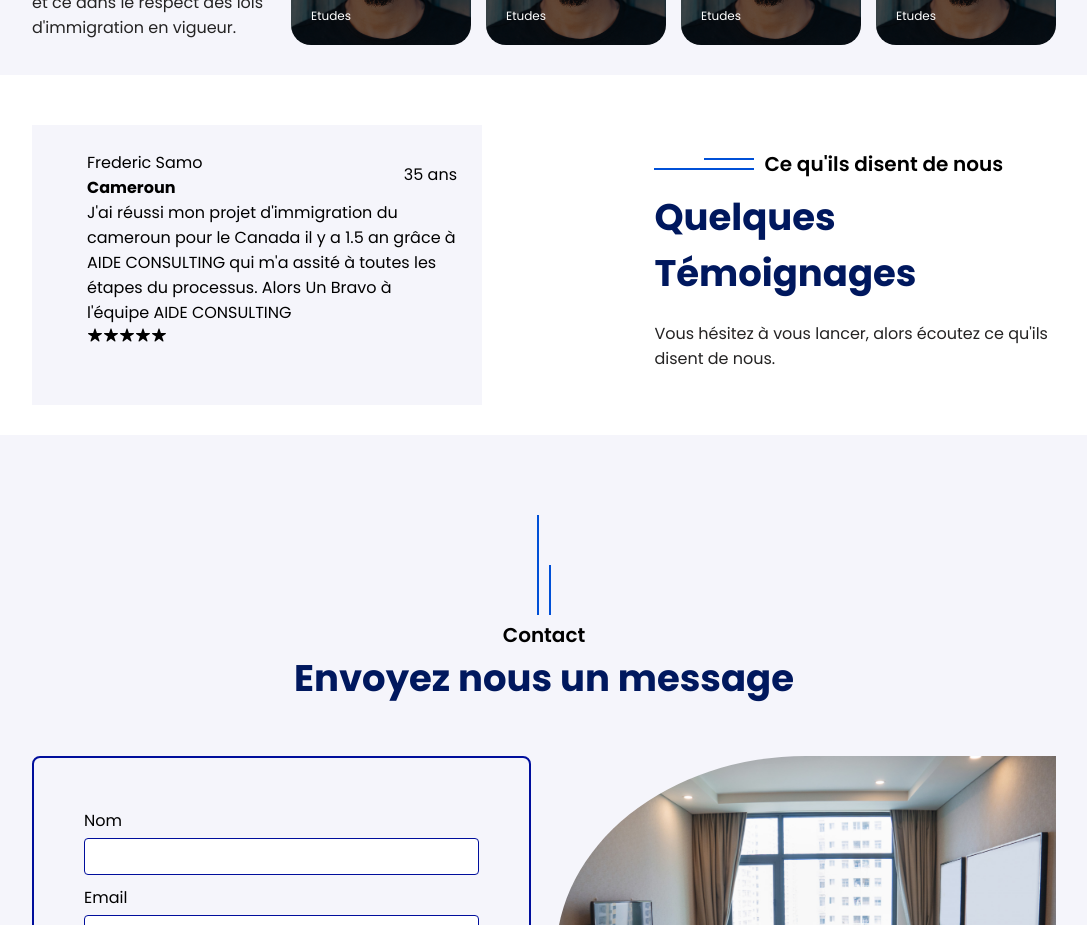
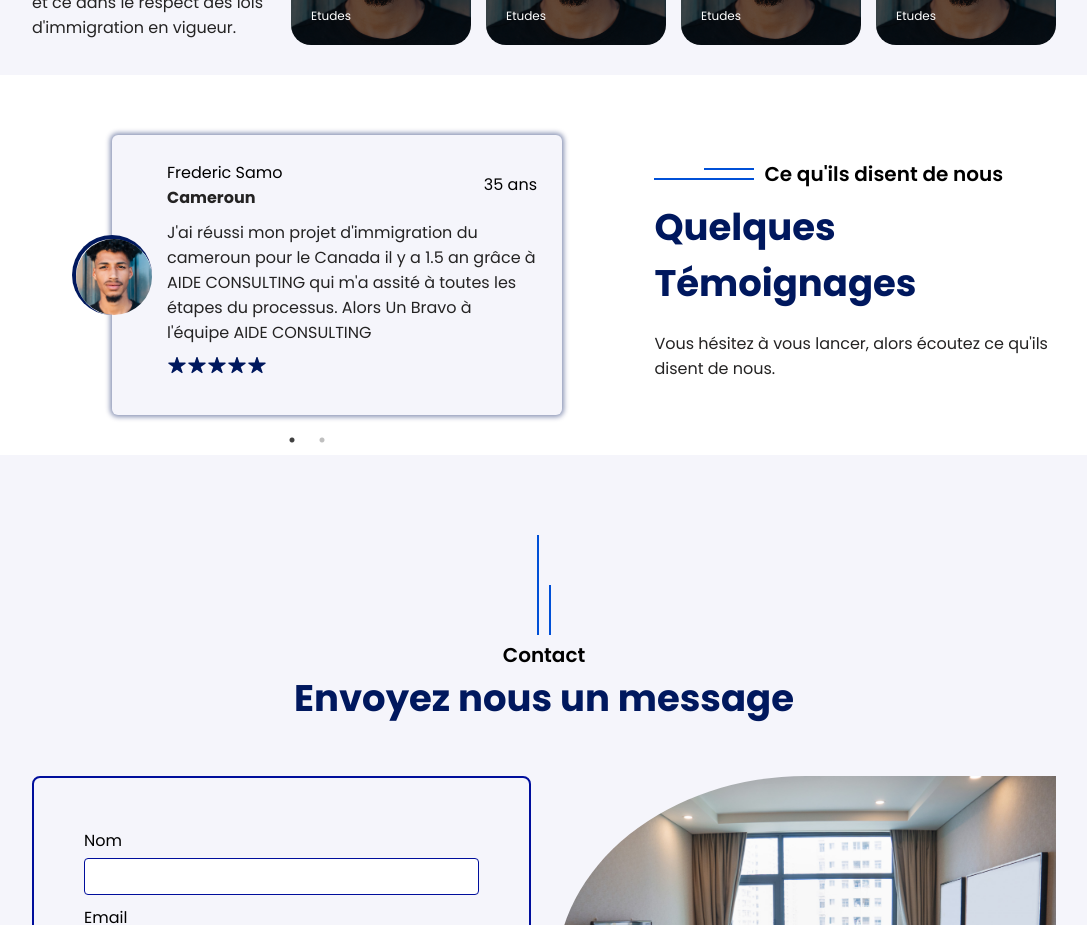
Before and after one commit to Gaimar23/Aide-Consulting, a React (Vite) app: page / in a window 1280 px wide. Shown: the part 2320-3245 px from the top of the page, without its empty margins (96-1183 px from the left). Built offline with nearby package versions, Linux system fonts and the light colour scheme.

Commit message:
sixth commit

```diff
--- a/package.json
+++ b/package.json
@@ -13,7 +13,10 @@
     "react": "^18.3.1",
     "react-dom": "^18.3.1",
     "react-icons": "^5.3.0",
-    "sass": "^1.79.4"
+    "react-multi-carousel": "^2.8.5",
+    "react-slick": "^0.30.2",
+    "sass": "^1.79.4",
+    "slick-carousel": "^1.8.1"
   },
   "devDependencies": {
     "@eslint/js": "^9.9.0",
--- a/src/components/Testimonies/Testimonies.jsx
+++ b/src/components/Testimonies/Testimonies.jsx
@@ -2,13 +2,30 @@ import React from "react";
 import "./Testimonies.scss";
 import { IoIosStar } from "react-icons/io";
 import { IoIosStarHalf } from "react-icons/io";
+import profil from "../../assets/images/1.jpg";
+import Carousel from "react-multi-carousel";
+import "react-multi-carousel/lib/styles.css";
+import Slider from "react-slick";
+import "slick-carousel/slick/slick.css";
+import "slick-carousel/slick/slick-theme.css";
 
 const Testimonies = () => {
+  var settings = {
+    dots: true,
+    infinite: true,
+    slidesToShow: 1,
+    slidesToScroll: 1,
+    autoplay: true,
+    autoplaySpeed: 2000,
+    pauseOnHover: true,
+  };
   return (
     <div className="testimonies-container">
       <div className="sub-container">
         <div className="left">
-          <div className="card-container">
+          <div className="slider-container">
+            <Slider {...settings} className="testimonies-list">
+              <div className="item-container">
                 <div className="item">
                   <div className="identification">
                     <div className="name-country">
@@ -18,10 +35,10 @@ const Testimonies = () => {
                     <div className="age">35 ans</div>
                   </div>
                   <div className="message">
-                J'ai réussi mon projet d'immigration du cameroun pour le Canada
-                il y a 1.5 an grâce à AIDE CONSULTING qui m'a assité à toutes
-                les étapes du processus. Alors Un Bravo à l'équipe AIDE
-                CONSULTING
+                    J'ai réussi mon projet d'immigration du cameroun pour le
+                    Canada il y a 1.5 an grâce à AIDE CONSULTING qui m'a assité
+                    à toutes les étapes du processus. Alors Un Bravo à l'équipe
+                    AIDE CONSULTING
                   </div>
                   <div className="stars">
                     <IoIosStar className="star-icon" />
@@ -31,9 +48,38 @@ const Testimonies = () => {
                     <IoIosStar className="star-icon" />
                   </div>
                   <div className="image-container">
-                <img src="" alt="" />
+                    <img src={profil} alt="" />
                   </div>
                 </div>
+              </div>
+              <div className="item-container">
+                <div className="item">
+                  <div className="identification">
+                    <div className="name-country">
+                      <span className="name">Frederic Samo</span>
+                      <h4 className="country">Cameroun</h4>
+                    </div>
+                    <div className="age">35 ans</div>
+                  </div>
+                  <div className="message">
+                    J'ai réussi mon projet d'immigration du cameroun pour le
+                    Canada il y a 1.5 an grâce à AIDE CONSULTING qui m'a assité
+                    à toutes les étapes du processus. Alors Un Bravo à l'équipe
+                    AIDE CONSULTING
+                  </div>
+                  <div className="stars">
+                    <IoIosStar className="star-icon" />
+                    <IoIosStar className="star-icon" />
+                    <IoIosStar className="star-icon" />
+                    <IoIosStar className="star-icon" />
+                    <IoIosStar className="star-icon" />
+                  </div>
+                  <div className="image-container">
+                    <img src={profil} alt="" />
+                  </div>
+                </div>
+              </div>
+            </Slider>
           </div>
         </div>
         <div className="right">
--- a/src/components/Testimonies/Testimonies.scss
+++ b/src/components/Testimonies/Testimonies.scss
@@ -16,7 +16,19 @@
 
         .left{
 
-            .card-container{
+            .slider-container{
+
+                .testimonies-list{
+                    width: 550px;
+                    height: 300px;
+                    // margin: 10px;
+
+
+                    .item-container{
+                        width: 550px;
+                        height: 300px;
+                        padding-left: 80px;
+                        padding-top: 10px;
 
                         .item{
                             width: 450px;
@@ -24,17 +36,67 @@
                             padding: 25px;
                             padding-left: 55px;
                             background-color: #f5f5fb;
+                            position: relative;
+                            border-radius: 6px;
+                            box-shadow: 0 0 5px 2px #00185e77;
+                            // margin: 0 50px;
 
                             .identification{
                                 display: flex;
                                 align-items: center;
                                 justify-content: space-between;
                                 // padding: 10px;
+                                margin-bottom: 10px;
 
                                 .name-country{
+
+                                    .country{
+                                        color: #242323;
                                     }
                                 }
                             }
+
+                            .message{
+                                color: #242323;
+                                margin-bottom: 10px;
+                            }
+
+                            .stars{
+
+                                .star-icon{
+                                    width: 20px;
+                                    height: 20px;
+                                    color: #00185e;
+                                }
+                            }
+
+                            .image-container{
+                                width: 80px;
+                                height: 80px;
+                                position: absolute;
+                                left: -40px;
+                                top: 50%;
+                                transform: translateY(-50%);
+                                // border: 0 2px 0 0 solid #00185e;
+                                border: none;
+                                border-left: 4px solid #00185e;
+                                border-top: 4px solid #00185e;
+                                border-radius: 50%;
+
+
+                                img{
+                                    width: 100%;
+                                    height: 100%;
+                                    object-fit: cover;
+                                    border-radius: 50%;
+                                }
+                            }
+                        }
+
+                    }
+
+                }
+
             }
 
         }
```
Also changed, not shown: 1 other file (tests, documents, lock files or other folders). Lines whose indentation alone changed are shown as unchanged.
